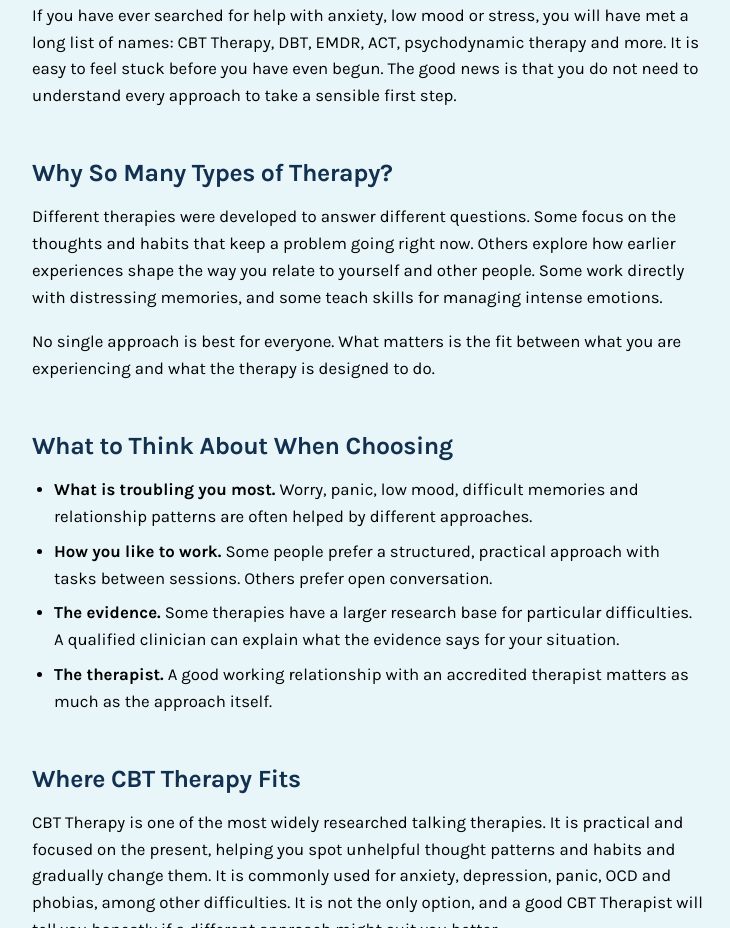
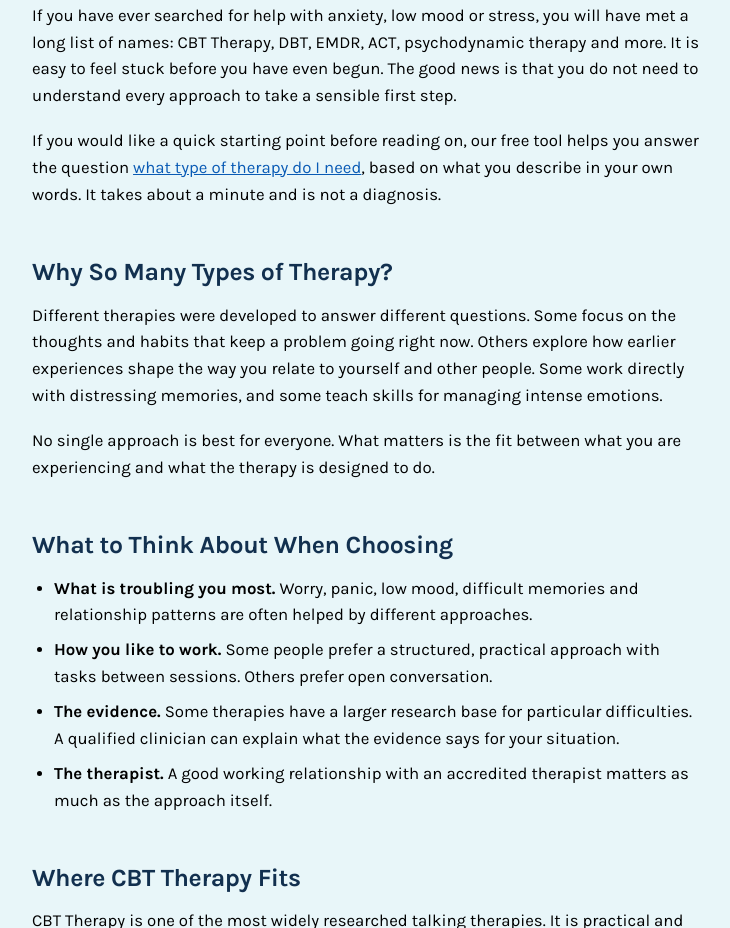
Before and after one commit to bondalistair/symptom_compass, a website: page public/blog-which-therapy-is-right-for-me.html in a window 1280 px wide. Shown: the part 938-1866 px from the top of the page, without its empty margins (272-1002 px from the left). Drawn offline with Linux system fonts and the light colour scheme.

Commit message:
Blog: link 'Which therapy is right for me' post to homepage tool
Adds a link near the top using the anchor text 'what type of therapy do I need', so the homepage stays the main page for that search.

Co-Authored-By: Claude Opus 5.5 <noreply@anthropic.com>
Claude-Session: https://claude.ai/code/session_01MFhJAc2Lm6DfnanF8SCYGA

```diff
--- a/public/blog-which-therapy-is-right-for-me.html
+++ b/public/blog-which-therapy-is-right-for-me.html
@@ -90,6 +90,8 @@ footer{border-top:1px solid var(--line);padding:30px 24px;}
 
   <p>If you have ever searched for help with anxiety, low mood or stress, you will have met a long list of names: CBT Therapy, DBT, EMDR, ACT, psychodynamic therapy and more. It is easy to feel stuck before you have even begun. The good news is that you do not need to understand every approach to take a sensible first step.</p>
 
+  <p>If you would like a quick starting point before reading on, our free tool helps you answer the question <a href="/">what type of therapy do I need</a>, based on what you describe in your own words. It takes about a minute and is not a diagnosis.</p>
+
   <h2>Why So Many Types of Therapy?</h2>
   <p>Different therapies were developed to answer different questions. Some focus on the thoughts and habits that keep a problem going right now. Others explore how earlier experiences shape the way you relate to yourself and other people. Some work directly with distressing memories, and some teach skills for managing intense emotions.</p>
   <p>No single approach is best for everyone. What matters is the fit between what you are experiencing and what the therapy is designed to do.</p>
```
